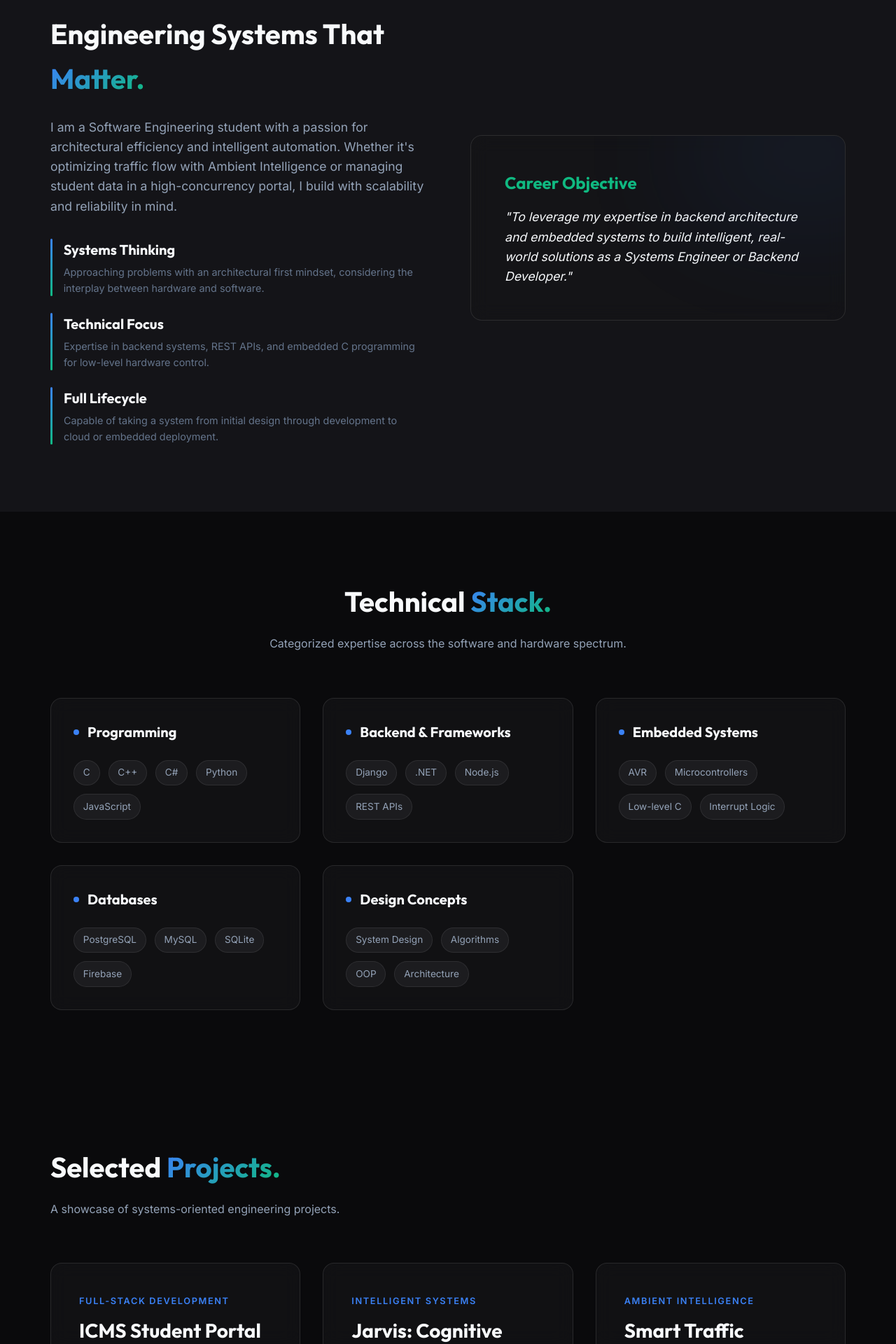
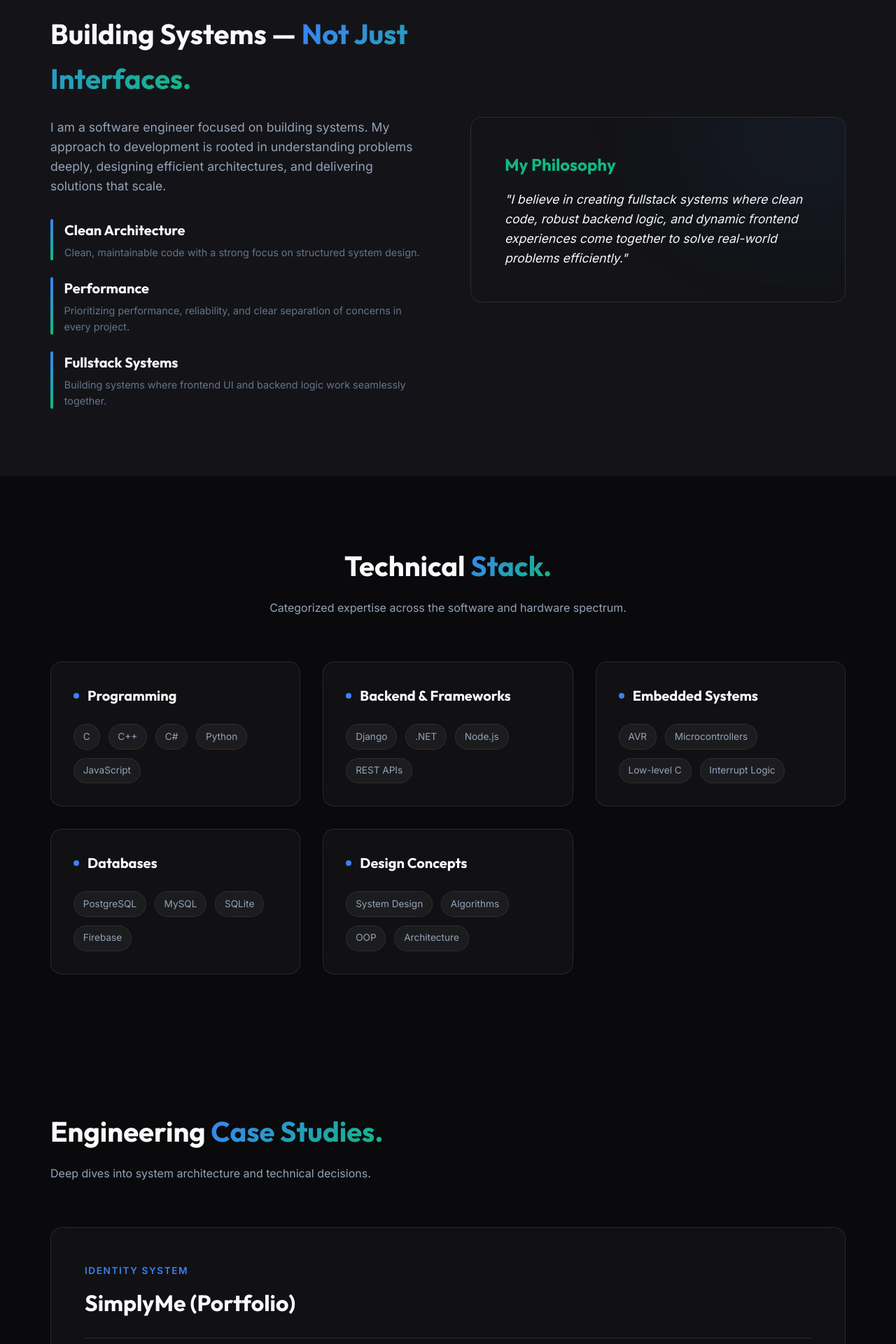
Before and after one commit to Alphadoane/simplyme, a React (Vite) app: page / in a window 1280 px wide. Shown: the part 880-2800 px from the top of the page at 70% size. Built offline with nearby package versions, Linux system fonts and the light colour scheme.

Commit message:
Refactor: Restructure portfolio content for high-signal senior positioning

```diff
--- a/src/App.jsx
+++ b/src/App.jsx
@@ -4,7 +4,7 @@ import Hero from './components/Hero'
 import About from './components/About'
 import Skills from './components/Skills'
 import Projects from './components/Projects'
-import DesignThinking from './components/DesignThinking'
+import EngineeringThinking from './components/EngineeringThinking'
 import Blog from './components/Blog'
 import Footer from './components/Footer'
 
@@ -17,7 +17,7 @@ function App() {
         <About />
         <Skills />
         <Projects />
-        <DesignThinking />
+        <EngineeringThinking />
         <Blog />
       </main>
       <Footer />
--- a/src/components/About.jsx
+++ b/src/components/About.jsx
@@ -2,9 +2,9 @@ import React from 'react';
 
 const About = () => {
     const points = [
-        { title: "Systems Thinking", desc: "Approaching problems with an architectural first mindset, considering the interplay between hardware and software." },
-        { title: "Technical Focus", desc: "Expertise in backend systems, REST APIs, and embedded C programming for low-level hardware control." },
-        { title: "Full Lifecycle", desc: "Capable of taking a system from initial design through development to cloud or embedded deployment." }
+        { title: "Clean Architecture", desc: "Clean, maintainable code with a strong focus on structured system design." },
+        { title: "Performance", desc: "Prioritizing performance, reliability, and clear separation of concerns in every project." },
+        { title: "Fullstack Systems", desc: "Building systems where frontend UI and backend logic work seamlessly together." }
     ];
 
     return (
@@ -13,12 +13,10 @@ const About = () => {
                 <div className="mobile-grid-1" style={{ display: 'grid', gridTemplateColumns: '1fr 1fr', gap: '4rem', alignItems: 'center' }}>
                     <div className="mobile-text-center">
                         <h2 style={{ fontSize: '2.5rem', marginBottom: '1.5rem' }}>
-                            Engineering Systems That <span className="gradient-text">Matter.</span>
+                            Building Systems — <span className="gradient-text">Not Just Interfaces.</span>
                         </h2>
                         <p style={{ color: 'var(--text-secondary)', marginBottom: '2rem', fontSize: '1.1rem' }}>
-                            I am a Software Engineering student with a passion for architectural efficiency and intelligent automation.
-                            Whether it's optimizing traffic flow with Ambient Intelligence or managing student data in a
-                            high-concurrency portal, I build with scalability and reliability in mind.
+                            I am a software engineer focused on building systems. My approach to development is rooted in understanding problems deeply, designing efficient architectures, and delivering solutions that scale.
                         </p>
                         <div style={{ display: 'flex', flexDirection: 'column', gap: '1.5rem' }}>
                             {points.map((point, i) => (
@@ -48,10 +46,9 @@ const About = () => {
                             filter: 'blur(100px)',
                             opacity: 0.1
                         }}></div>
-                        <h3 style={{ fontSize: '1.5rem', marginBottom: '1rem', color: 'var(--accent-secondary)' }}>Career Objective</h3>
+                        <h3 style={{ fontSize: '1.5rem', marginBottom: '1rem', color: 'var(--accent-secondary)' }}>My Philosophy</h3>
                         <p style={{ fontSize: '1.1rem', fontStyle: 'italic', color: 'var(--text-primary)' }}>
-                            "To leverage my expertise in backend architecture and embedded systems to build intelligent,
-                            real-world solutions as a Systems Engineer or Backend Developer."
+                            "I believe in creating fullstack systems where clean code, robust backend logic, and dynamic frontend experiences come together to solve real-world problems efficiently."
                         </p>
                     </div>
                 </div>
--- a/src/components/DesignThinking.jsx
+++ /dev/null
@@ -1,30 +0,0 @@
-import React from 'react';
-
-const DesignThinking = () => {
-    const principles = [
-        { title: "Scalability", desc: "Designing for growth by choosing the right database architectures (Hybrid SQL/NoSQL)." },
-        { title: "Fault Tolerance", desc: "Implementing robust error handling and redundancy, especially in embedded and real-time systems." },
-        { title: "Resource Optimization", desc: "Efficient algorithm design to handle constraints in memory or processing power." }
-    ];
-
-    return (
-        <section className="section-padding" style={{ background: 'var(--bg-secondary)' }}>
-            <div className="container">
-                <div className="mobile-text-center" style={{ textAlign: 'center', marginBottom: '4rem' }}>
-                    <h2 style={{ fontSize: '2.5rem', marginBottom: '1rem' }}>Systems & <span className="gradient-text">Architectural Thinking.</span></h2>
-                    <p style={{ color: 'var(--text-secondary)' }}>How I approach building reliable software ecosystems.</p>
-                </div>
-                <div className="mobile-grid-1" style={{ display: 'grid', gridTemplateColumns: 'repeat(auto-fit, minmax(300px, 1fr))', gap: '2rem' }}>
-                    {principles.map((p, i) => (
-                        <div key={i} className="glass-card" style={{ padding: '2rem', borderTop: '4px solid var(--accent-primary)' }}>
-                            <h3 style={{ fontSize: '1.25rem', marginBottom: '1rem' }}>{p.title}</h3>
-                            <p style={{ color: 'var(--text-secondary)', fontSize: '0.95rem' }}>{p.desc}</p>
-                        </div>
-                    ))}
-                </div>
-            </div>
-        </section>
-    );
-};
-
-export default DesignThinking;
--- /dev/null
+++ b/src/components/EngineeringThinking.jsx
@@ -0,0 +1,31 @@
+import React from 'react';
+
+const EngineeringThinking = () => {
+    const principles = [
+        { title: "System Design", desc: "I break down problems into components, define data flow, and design systems that are scalable and maintainable." },
+        { title: "Performance", desc: "I consider performance early—optimizing rendering, minimizing unnecessary computations, and structuring efficient data handling." },
+        { title: "Problem Solving", desc: "I approach development by first understanding the problem domain, then designing solutions that are both practical and extensible." },
+        { title: "Code Philosophy", desc: "Clarity over cleverness. Structure over shortcuts. Maintainability over quick fixes." }
+    ];
+
+    return (
+        <section className="section-padding" style={{ background: 'var(--bg-secondary)' }}>
+            <div className="container">
+                <div className="mobile-text-center" style={{ textAlign: 'center', marginBottom: '4rem' }}>
+                    <h2 style={{ fontSize: '2.5rem', marginBottom: '1rem' }}>How I Think as an <span className="gradient-text">Engineer.</span></h2>
+                    <p style={{ color: 'var(--text-secondary)' }}>My core philosophy and technical approach.</p>
+                </div>
+                <div className="mobile-grid-1" style={{ display: 'grid', gridTemplateColumns: 'repeat(auto-fit, minmax(280px, 1fr))', gap: '2rem' }}>
+                    {principles.map((p, i) => (
+                        <div key={i} className="glass-card" style={{ padding: '2rem', borderTop: '4px solid var(--accent-primary)' }}>
+                            <h3 style={{ fontSize: '1.25rem', marginBottom: '1rem' }}>{p.title}</h3>
+                            <p style={{ color: 'var(--text-secondary)', fontSize: '0.95rem', lineHeight: '1.6' }}>{p.desc}</p>
+                        </div>
+                    ))}
+                </div>
+            </div>
+        </section>
+    );
+};
+
+export default EngineeringThinking;
--- a/src/components/Footer.jsx
+++ b/src/components/Footer.jsx
@@ -56,10 +56,10 @@ const Footer = () => {
                     alignItems: 'start'
                 }}>
                     <div className="mobile-text-center">
-                        <h2 style={{ fontSize: '2rem', marginBottom: '1.5rem' }}>Let's Build the <span className="gradient-text">Future of Systems.</span></h2>
-                        <p style={{ color: 'var(--text-secondary)', marginBottom: '2rem' }}>
-                            Whether you're looking for a backend engineer, a systems designer, or just want to talk architecture,
-                            feel free to reach out.
+                        <h2 style={{ fontSize: '2rem', marginBottom: '1.5rem' }}>Open to <span className="gradient-text">Opportunities.</span></h2>
+                        <p style={{ color: 'var(--text-secondary)', marginBottom: '2rem', lineHeight: '1.6' }}>
+                            I am open to opportunities where I can contribute to building meaningful and scalable systems.<br/><br/>
+                            If you're looking for a developer who thinks beyond the surface level—let’s connect.
                         </p>
                         <div style={{ display: 'flex', gap: '1.5rem' }}>
                             <a href="#" style={{ color: 'var(--accent-primary)', fontWeight: 600 }}>LinkedIn</a>
--- a/src/components/Projects.jsx
+++ b/src/components/Projects.jsx
@@ -3,49 +3,40 @@ import React from 'react';
 const Projects = () => {
     const projects = [
         {
+            title: "SimplyMe (Portfolio)",
+            category: "Identity System",
+            problem: "Most developer portfolios focus on aesthetics rather than demonstrating real engineering capability.",
+            solution: "A portfolio platform that not only presents my work but also communicates my engineering thinking, system design approach, and technical decision-making.",
+            role: "Designed and implemented the full frontend architecture, structuring content to reflect engineering depth instead of purely visual appeal.",
+            tech: ["React / Vite", "CSS", "Vercel"],
+            decisions: "Component-based architecture for reusability; Structured content for recruiter readability.",
+            challenges: "Translating technical depth into a clean UI.",
+            outcome: "A structured platform serving as both a portfolio and a professional identity system.",
+            githubUrl: "https://github.com/Alphadoane/simplyme"
+        },
+        {
+            title: "Intellysinc-ioa",
+            category: "Flagship Web System",
+            problem: "Complex web applications often lack strong integration between user interfaces and backend performance.",
+            solution: "A comprehensive JavaScript-based system emphasizing structured data control and scalable client-side logic.",
+            role: "Engineered the full application lifecycle from component design to deployment.",
+            tech: ["JavaScript", "React", "Frontend Tooling"],
+            decisions: "Clean UI separation to ensure high maintainability; performance-first rendering.",
+            challenges: "Managing dynamic state and ensuring fast loading times across different components.",
+            outcome: "A robust web application acting as a core demonstration of frontend mastery.",
+            githubUrl: "https://github.com/Alphadoane/Intellysinc-ioa"
+        },
+        {
             title: "ICMS Student Portal",
             category: "Full-Stack Development",
-            problem: "Fragmented systems for grades, finance, and learning at KCA University.",
+            problem: "Fragmented systems for grades, finance, and learning at a university level.",
             solution: "Integrated Android + Django platform with Agora Video for classes and M-Pesa for finance.",
-            tech: ["Kotlin", "Django", "PostgreSQL", "Agora SDK", "Firebase"],
-            highlights: "Real-time e-voting, virtual classroom integration, automated billing.",
-            githubUrl: "https://github.com/Alphadoane/android"
-        },
-        {
-            title: "Jarvis: Cognitive Engine",
-            category: "Intelligent Systems",
-            problem: "Reliance on cloud AI APIs and manual interaction for administrative tasks.",
-            solution: "Local LLM-driven assistant with face recognition and voice interaction for device control.",
-            tech: ["Python", "Ollama (Llama 3.2)", "OpenCV", "PyTTSX3"],
-            highlights: "Privacy-focused local execution, multi-modal interaction (voice/vision).",
-            githubUrl: "https://github.com/Alphadoane/doane"
-        },
-        {
-            title: "Smart Traffic Management",
-            category: "Ambient Intelligence",
-            problem: "Severe traffic congestion in Nairobi CBD due to rigid signaling systems.",
-            solution: "Adaptive signaling algorithms driven by real-time traffic data modeling.",
-            tech: ["Python", "Django", "Data Modeling", "Optimization Algorithms"],
-            highlights: "Simulated sensor input, decision engine logic, real-time optimization.",
-            githubUrl: "https://github.com/Alphadoane/schoolwork.git"
-        },
-        {
-            title: "Result Slip Management",
-            category: "Backend Automation",
-            problem: "Inefficient manual computation and PDF report generation for student results.",
-            solution: "Automated grading system with role-based access and precise computation logic.",
-            tech: ["Django", "PostgreSQL", "PDF Automation"],
-            highlights: "Automated grade calculation, batch PDF generation, secure faculty access.",
-            githubUrl: "https://github.com/Alphadoane/schoolwork.git"
-        },
-        {
-            title: "Embedded LED Controller",
-            category: "Embedded Systems",
-            problem: "Precise timing-based control of hardware components using microcontrollers.",
-            solution: "C-based embedded program for AVR architecture controlling hardware interrupts.",
-            tech: ["Embedded C", "AVR Architecture", "Interrupt Logic"],
-            highlights: "Low-level register manipulation, 2-second interval precision.",
-            githubUrl: "https://github.com/Alphadoane/schoolwork.git"
+            role: "Fullstack Developer managing the Android client and backend APIs.",
+            tech: ["Kotlin", "Django", "PostgreSQL", "Firebase"],
+            decisions: "Used APIs for decoupling client and server; Implemented real-time synchronization.",
+            challenges: "Handling concurrent connections during live virtual classes.",
+            outcome: "Streamlined administrative tasks and improved student engagement through a unified portal.",
+            githubUrl: "https://github.com/Alphadoane/student"
         }
     ];
 
@@ -53,40 +44,63 @@ const Projects = () => {
         <section id="projects" className="section-padding" style={{ background: 'var(--bg-primary)' }}>
             <div className="container">
                 <div className="mobile-text-center" style={{ marginBottom: '4rem' }}>
-                    <h2 style={{ fontSize: '2.5rem', marginBottom: '1rem' }}>Selected <span className="gradient-text">Projects.</span></h2>
-                    <p style={{ color: 'var(--text-secondary)' }}>A showcase of systems-oriented engineering projects.</p>
+                    <h2 style={{ fontSize: '2.5rem', marginBottom: '1rem' }}>Engineering <span className="gradient-text">Case Studies.</span></h2>
+                    <p style={{ color: 'var(--text-secondary)' }}>Deep dives into system architecture and technical decisions.</p>
                 </div>
-                <div className="mobile-grid-1" style={{ display: 'grid', gridTemplateColumns: 'repeat(auto-fit, minmax(300px, 1fr))', gap: '2rem' }}>
+                <div style={{ display: 'flex', flexDirection: 'column', gap: '3rem' }}>
                     {projects.map((project, i) => (
-                        <div key={i} className="glass-card" style={{ padding: '2.5rem', display: 'flex', flexDirection: 'column', gap: '1.5rem' }}>
-                            <div>
+                        <div key={i} className="glass-card" style={{ padding: '3rem', display: 'flex', flexDirection: 'column', gap: '1.5rem' }}>
+                            <div style={{ borderBottom: '1px solid rgba(255,255,255,0.1)', paddingBottom: '1.5rem', marginBottom: '0.5rem' }}>
                                 <span style={{
                                     color: 'var(--accent-primary)',
-                                    fontSize: '0.8rem',
+                                    fontSize: '0.85rem',
                                     fontWeight: 600,
                                     textTransform: 'uppercase',
                                     letterSpacing: '0.1rem'
                                 }}>
                                     {project.category}
                                 </span>
-                                <h3 style={{ fontSize: '1.75rem', marginTop: '0.5rem' }}>{project.title}</h3>
+                                <h3 style={{ fontSize: '2rem', marginTop: '0.5rem' }}>{project.title}</h3>
                             </div>
 
-                            <div>
-                                <h4 style={{ fontSize: '0.9rem', color: 'var(--text-primary)', marginBottom: '0.4rem' }}>Problem</h4>
-                                <p style={{ color: 'var(--text-secondary)', fontSize: '0.95rem' }}>{project.problem}</p>
+                            <div style={{ display: 'grid', gridTemplateColumns: 'repeat(auto-fit, minmax(300px, 1fr))', gap: '2rem' }}>
+                                <div>
+                                    <h4 style={{ fontSize: '1rem', color: 'var(--accent-secondary)', marginBottom: '0.5rem' }}>Problem</h4>
+                                    <p style={{ color: 'var(--text-secondary)', fontSize: '0.95rem', lineHeight: '1.6' }}>{project.problem}</p>
+                                </div>
+                                <div>
+                                    <h4 style={{ fontSize: '1rem', color: 'var(--accent-secondary)', marginBottom: '0.5rem' }}>Solution</h4>
+                                    <p style={{ color: 'var(--text-secondary)', fontSize: '0.95rem', lineHeight: '1.6' }}>{project.solution}</p>
+                                </div>
                             </div>
 
-                            <div>
-                                <h4 style={{ fontSize: '0.9rem', color: 'var(--text-primary)', marginBottom: '0.4rem' }}>Solution</h4>
-                                <p style={{ color: 'var(--text-secondary)', fontSize: '0.95rem' }}>{project.solution}</p>
+                            <div style={{ display: 'grid', gridTemplateColumns: 'repeat(auto-fit, minmax(300px, 1fr))', gap: '2rem', marginTop: '1rem' }}>
+                                <div>
+                                    <h4 style={{ fontSize: '1rem', color: 'var(--text-primary)', marginBottom: '0.5rem' }}>My Role</h4>
+                                    <p style={{ color: 'var(--text-secondary)', fontSize: '0.95rem', lineHeight: '1.6' }}>{project.role}</p>
+                                </div>
+                                <div>
+                                    <h4 style={{ fontSize: '1rem', color: 'var(--text-primary)', marginBottom: '0.5rem' }}>Engineering Decisions</h4>
+                                    <p style={{ color: 'var(--text-secondary)', fontSize: '0.95rem', lineHeight: '1.6' }}>{project.decisions}</p>
+                                </div>
                             </div>
 
-                            <div style={{ marginTop: 'auto' }}>
-                                <div style={{ display: 'flex', flexWrap: 'wrap', gap: '0.5rem', marginBottom: '1.5rem' }}>
+                            <div style={{ display: 'grid', gridTemplateColumns: 'repeat(auto-fit, minmax(300px, 1fr))', gap: '2rem', marginTop: '1rem' }}>
+                                <div>
+                                    <h4 style={{ fontSize: '1rem', color: 'var(--text-primary)', marginBottom: '0.5rem' }}>Challenges</h4>
+                                    <p style={{ color: 'var(--text-secondary)', fontSize: '0.95rem', lineHeight: '1.6' }}>{project.challenges}</p>
+                                </div>
+                                <div>
+                                    <h4 style={{ fontSize: '1rem', color: 'var(--accent-primary)', marginBottom: '0.5rem' }}>Outcome</h4>
+                                    <p style={{ color: 'var(--text-primary)', fontSize: '0.95rem', lineHeight: '1.6' }}>{project.outcome}</p>
+                                </div>
+                            </div>
+
+                            <div style={{ marginTop: '2rem', borderTop: '1px solid rgba(255,255,255,0.1)', paddingTop: '1.5rem', display: 'flex', justifyContent: 'space-between', alignItems: 'center', flexWrap: 'wrap', gap: '1rem' }}>
+                                <div style={{ display: 'flex', flexWrap: 'wrap', gap: '0.5rem' }}>
                                     {project.tech.map((t, ti) => (
-                                        <span key={ti} style={{ color: 'var(--accent-secondary)', fontSize: '0.8rem', fontWeight: 500 }}>
-                                            #{t}
+                                        <span key={ti} style={{ color: 'var(--accent-secondary)', background: 'rgba(59, 130, 246, 0.1)', padding: '0.25rem 0.75rem', borderRadius: '1rem', fontSize: '0.8rem', fontWeight: 500 }}>
+                                            {t}
                                         </span>
                                     ))}
                                 </div>
@@ -95,7 +109,6 @@ const Projects = () => {
                                     target="_blank"
                                     rel="noopener noreferrer"
                                     className="btn btn-outline"
-                                    style={{ width: '100%', justifyContent: 'center' }}
                                 >
                                     View on GitHub
                                 </a>
```
Also changed, not shown: src/components/Hero.jsx (+4 -4 lines).
